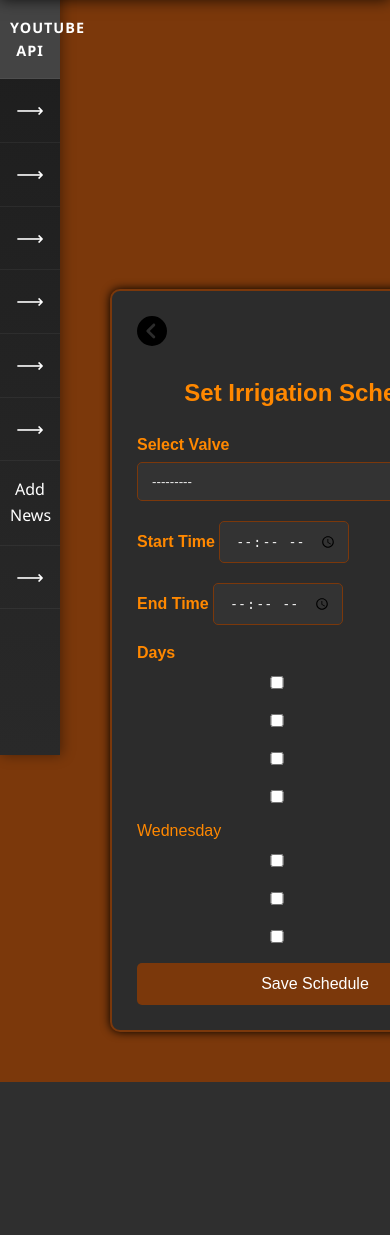
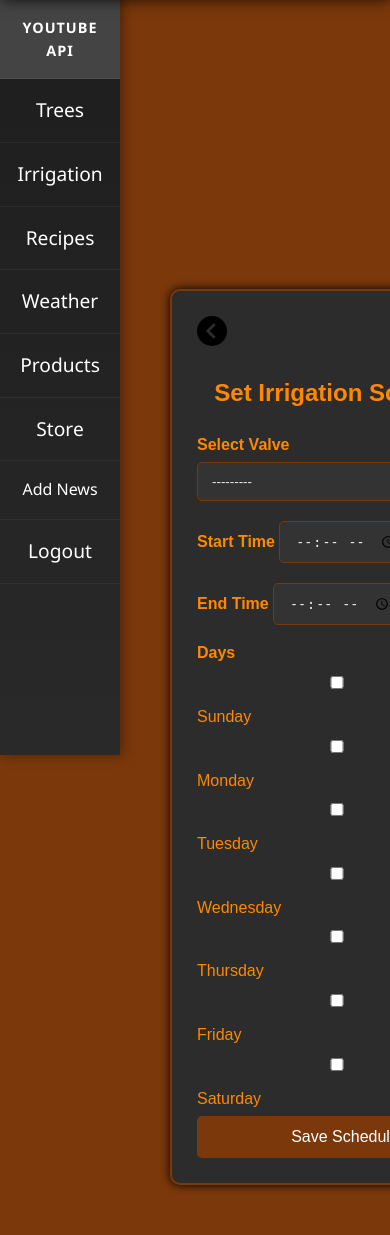
Before and after one commit to tjaofficial/HeavensGatesCherryFarm, a Django app: page /irrigation/add-schedule/ in a window 390 px wide; the page is wider, and only the part inside the window is pictured. Shown: the part 89-1324 px from the top of that part. Before the commit the page ends 1171 px from the top of that part, so only its background shows below. Run offline with Django 4.2, Linux system fonts and the light colour scheme; data that the repository does not hold is empty.

Commit message:
Updated CSS

```diff
--- a/HGCF/HGCF/settings.py
+++ b/HGCF/HGCF/settings.py
@@ -50,11 +50,6 @@ INSTALLED_APPS = [
     'django.contrib.staticfiles',
     'allTrees'
 ]
-
-# CRONJOBS = [
-#     ('* * * * *', 'HGCF.allTrees.cron.run_valve_schedule'),
-# ]
-
 
 MIDDLEWARE = [
     'django.middleware.security.SecurityMiddleware',
--- a/HGCF/allTrees/static/style/sideBar.css
+++ b/HGCF/allTrees/static/style/sideBar.css
@@ -69,7 +69,7 @@ footer {
 /* 🧩 Responsive Design */
 @media (max-width: 768px) {
     .play {
-        width: 60px;
+        width: 120px;
     }
 
     .play li {
@@ -78,21 +78,20 @@ footer {
     }
 
     .play li a {
-        font-size: 0;
+        font-size: 1.2rem;
         position: relative;
     }
 
     .play li a::before {
-        content: '⟶';
         font-size: 1.2rem;
         display: block;
     }
 
     .insideBody {
-        margin-left: 60px;
+        margin-left: 120px;
     }
 
     footer {
-        margin-left: 60px;
+        margin-left: 120px;
     }
 }
--- a/HGCF/allTrees/templates/irrigation/irrigation_dashboard.html
+++ b/HGCF/allTrees/templates/irrigation/irrigation_dashboard.html
@@ -4,7 +4,7 @@
 		<link href="{% static 'style/irrigation_dashboard.css' %}" rel="stylesheet">
 		<link href="{% static 'style/manual_valve_control.css' %}" rel="stylesheet">
 	{% endblock %}
-	<div class="card" style="padding: 35px;">
+	<div class="card" style="padding: 35px; min-width: 496px;">
 		<button class="emergency-btn" title="Emergency Shutoff" onclick="shutOffAll()">
 			<span style="font-size: 20px;font-weight: bold;display: none;">E-STOP ALL VALVES</span>
 		</button>
```
